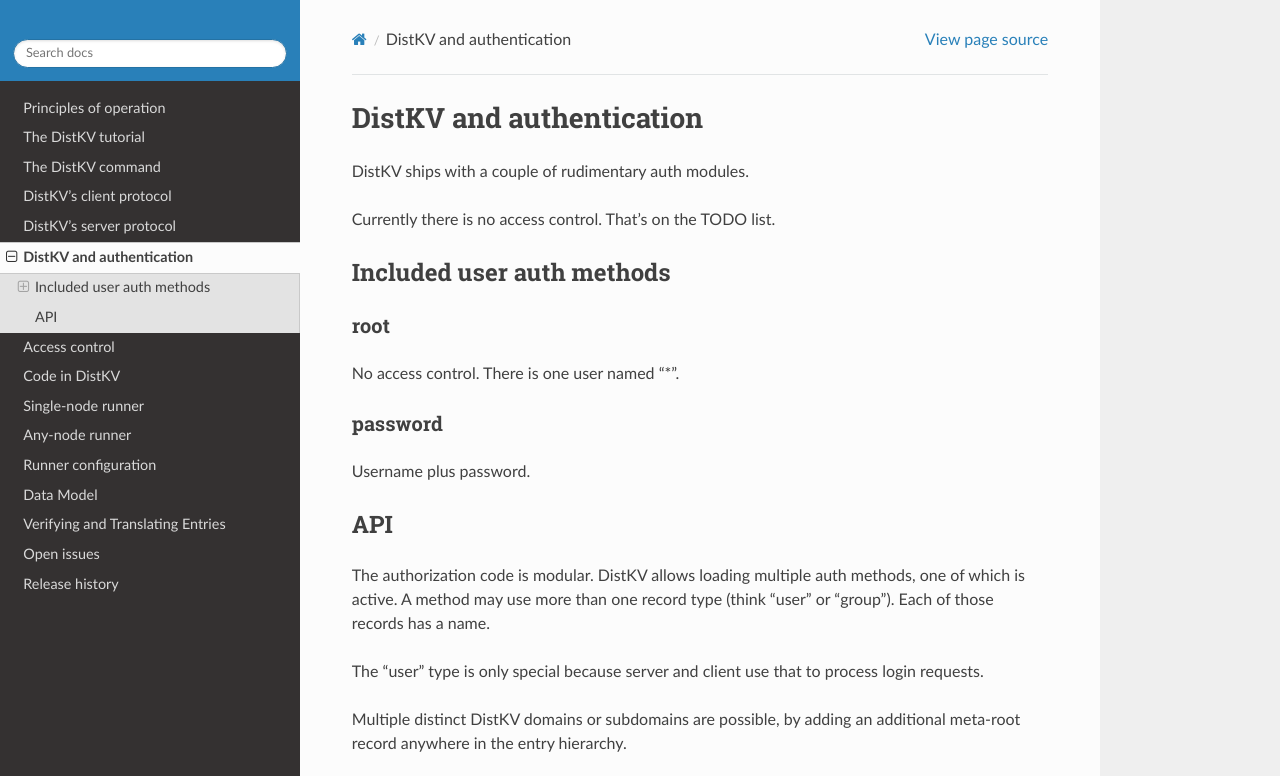
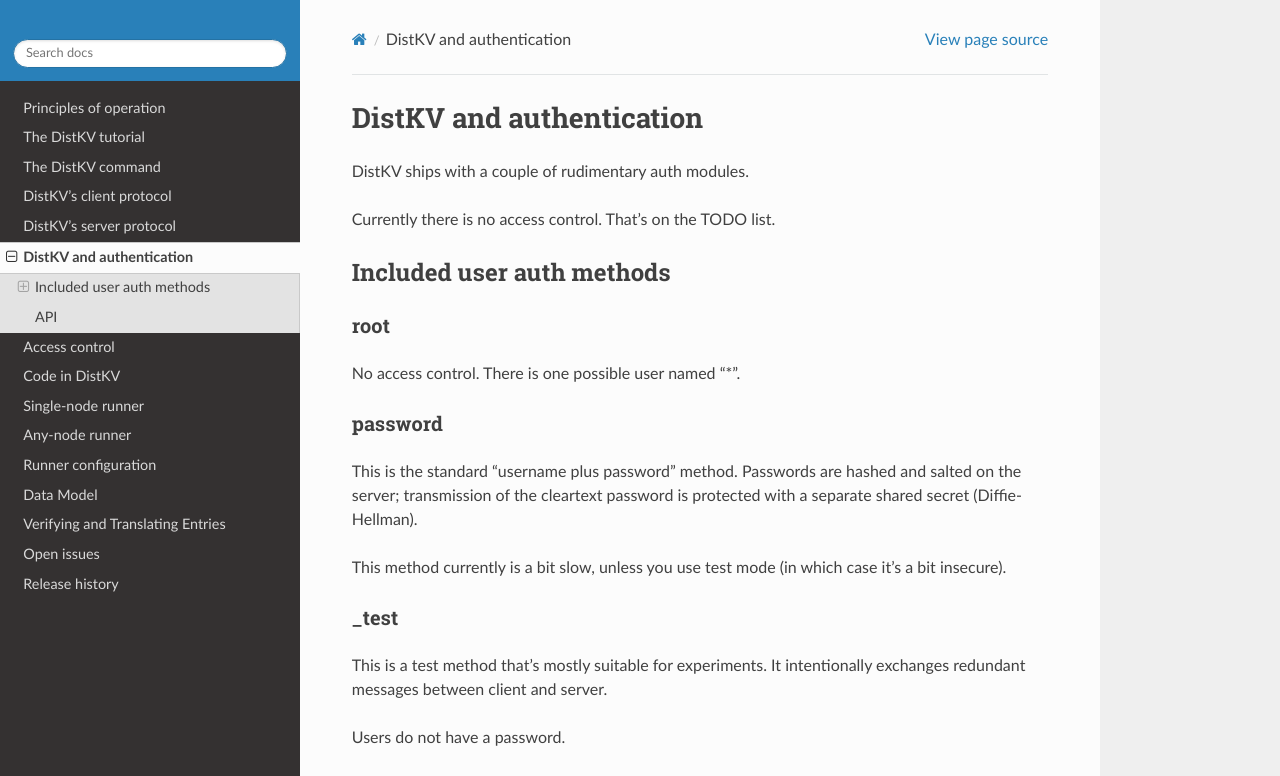
Before and after one commit to M-o-a-T/moat-kv, a Sphinx documentation site: the page built from docs/source/auth.rst, in a window 1280 px wide and 900 px high, cut to the strip 0-776 px from the top of the window. Built offline with Sphinx 7.4.7 and the Read the Docs theme 2.0.0, drawn with Linux system fonts in a browser that asks for light colours.

Commit message:
doc auth

```diff
--- a/docs/source/auth.rst
+++ b/docs/source/auth.rst
@@ -12,12 +12,26 @@ Included user auth methods
 root
 ----
 
-No access control. There is one user named "*".
+No access control. There is one possible user named "*".
 
 password
 --------
 
-Username plus password.
+This is the standard "username plus password" method. Passwords are hashed
+and salted on the server; transmission of the cleartext password is
+protected with a separate shared secret (Diffie-Hellman).
+
+This method currently is a bit slow, unless you use test mode (in which
+case it's a bit insecure).
+
+_test
+-----
+
+This is a test method that's mostly suitable for experiments. It intentionally
+exchanges redundant messages between client and server.
+
+Users do not have a password.
+
 
 API
 ===
```
